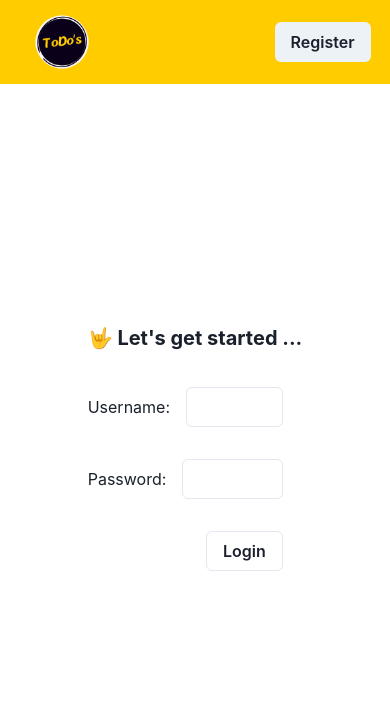
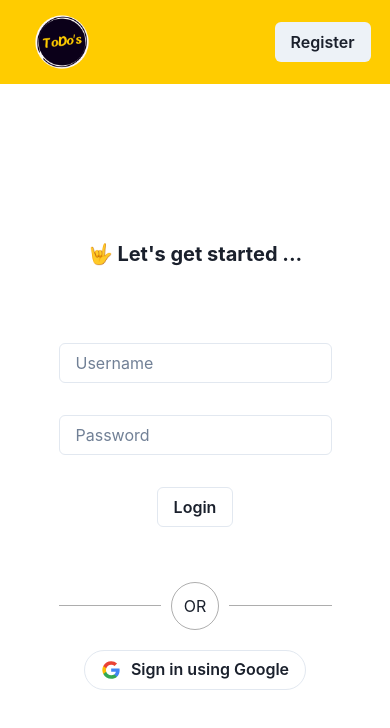
Before and after one commit to nj2397/todo-lists-frontend, a React (Create React App) app: page / in a window 390 px wide. Shown: the top 728 px of the page. Built offline with nearby package versions, Linux system fonts and the light colour scheme; no server answers.

Commit message:
feat(google OAuth signup): implementation of google OAuth signup

```diff
--- /dev/null
+++ b/src/components/Login.css
@@ -0,0 +1,34 @@
+.line-with-text {
+    display: flex;
+    align-items: center;
+    text-align: center;
+    margin: 20px 0;
+    font-weight: 600;
+    /* font-size: 1.5rem; */
+    /* background-color: aqua; */
+}
+
+.line-with-text::before,
+.line-with-text::after {
+    content: '';
+    flex: 1;
+    border-bottom: 1px solid #00000052;
+}
+
+.line-with-text::before {
+    margin-right: 10px;
+}
+
+.line-with-text::after {
+    margin-left: 10px;
+}
+
+#button-or {
+    border: 1px solid #00000052;
+    border-radius: 50%;
+    width: 3rem;
+    height: 3rem;
+    display: flex;
+    align-items: center;
+    justify-content: center;
+}
--- a/src/components/Login.jsx
+++ b/src/components/Login.jsx
@@ -1,17 +1,53 @@
-import { useState } from "react";
+import { useEffect, useState } from "react";
 import axios from 'axios';
 import { useNavigate } from "react-router-dom"
-import { Button, Input, Stack, useToast } from "@chakra-ui/react";
+import { Button, Image, Input, Stack, Text, useToast } from "@chakra-ui/react";
 import Header from "./Header";
+import { useGoogleLogin } from "@react-oauth/google";
+import GoogleIcon from "./assets/icons/google-icon.svg"
+
+import "./Login.css"
 
 const LoginUser = () => {
 
     const toast = useToast();
     const navigate = useNavigate();
+    const [windowWidth, setWindowWidth] = useState(false)
 
     const [loginCreds, setLoginCreds] = useState({
         username: '',
         password: ''
+    })
+
+
+    const googleLogin = useGoogleLogin({
+        onSuccess: async({ code }) => {
+            console.log('code --> ', code)
+            const response = await axios.post(`${process.env.REACT_APP_TODO_SERVER_URI}/google-login`, { code })
+            console.log("token --> ", response)
+
+            if (response.data.status === 200 && response.data.data.userID) {
+                toast({
+                    title: "Credentials Verified Successfully",
+                    status: 'success',
+                    duration: 10000,
+                    isClosable: true
+                })
+                localStorage.setItem('userID', response.data.data.userID)
+                localStorage.setItem('token', response.data.data.token)
+                navigate("/todo-dashboard")
+            }
+        },
+        flow: 'auth-code',
+        onError: (err) => {
+            toast({
+                title: "Some error occurred. Please retry after sometime",
+                status: 'error',
+                duration: 10000,
+                isClosable: true
+            })
+            console.log("err --> ", err)
+        }
     })
 
     const handleUsername = (e) => {
@@ -37,14 +73,11 @@ const LoginUser = () => {
         return () => clearTimeout(typeHandler)
     }
 
-    // console.log('server uri --> ', process.env.REACT_APP_TODO_SERVER_URI)
     const handleCredsSubmit = async () => {
         console.log("Login Credentials ---> ", loginCreds)
 
         try {
             const response = await axios.post(`${process.env.REACT_APP_TODO_SERVER_URI}/login`, loginCreds)
-
-            console.log("response -->", response)
 
             if (response.data.status === 200 && response.data.message.userID) {
                 toast({
@@ -125,7 +158,20 @@ const LoginUser = () => {
         }
     }
 
+    useEffect(() => {
+        const handleResize = () => {
+            setWindowWidth(window.innerWidth < 512);
+        };
 
+        window.addEventListener('resize', handleResize);
+        handleResize();
+
+        return () => {
+            window.removeEventListener('resize', handleResize);
+        };
+    }, []);
+
+    console.log('windowWidth --> ', windowWidth)
 
     return (
         <div className="login-container">
@@ -163,7 +209,8 @@ const LoginUser = () => {
                         <div
                             style={{
                                 fontWeight: 700,
-                                fontSize: 20
+                                fontSize: 20,
+                                marginBottom: "2em"
                             }}
                         >
                             <p>🤟 Let's get started ...</p>
@@ -172,13 +219,48 @@ const LoginUser = () => {
                             style={{
                                 // backgroundColor: 'honeydew',
                                 height: "30vh",
-                                width: "50vw",
+                                // width: "50vw",
                                 display: "flex",
                                 justifyContent: "center",
                                 alignItems: "center"
                             }}
                         >
                             <Stack spacing="2em">
+                                { windowWidth ? (
+                                    <>
+                                        <div>
+                                            <Input
+                                                type="text"
+                                                placeholder="Username"
+                                                onInputCapture={handleUsername}
+                                                onKeyDownCapture={(e) => {
+                                                    if (e.key === "Enter")
+                                                        handleCredsSubmit();
+                                                }}
+                                            />
+                                        </div>
+                                        <div>
+                                            <Input
+                                                type='password'
+                                                placeholder="Password"
+                                                onInputCapture={handlePassword}
+                                                onKeyDownCapture={(e) => {
+                                                    if (e.key === "Enter")
+                                                        handleCredsSubmit();
+                                                }}
+                                            />
+                                        </div>
+                                        <div>
+                                            <Button
+                                                variant="outline"
+                                                onClick={handleCredsSubmit}
+                                            >
+                                                Login
+                                            </Button>
+                                        </div>
+                                    </>
+                                ) : (
+                                    <>
                                         <div style={{ display: "flex", alignItems: "center" }}>
                                             <p style={{ marginRight: "1em" }}>Username: </p>
                                             <Input
@@ -211,7 +293,28 @@ const LoginUser = () => {
                                                 Login
                                             </Button>
                                         </div>
+                                    </>
+                                )}
                             </Stack>
+                        </div>
+                        <div className="line-with-text">
+                            <button
+                                id="button-or"
+                            >
+                                OR
+                            </button>
+                        </div>
+                        <div>
+                            <Button
+                                variant="outline"
+                                onClick={() => googleLogin()}
+                                style={{ borderRadius: 100 }}
+                            >
+                                <div style={{ display: 'flex', flexDirection: 'row', gap: 10}}>
+                                    <Image src={GoogleIcon} alt="Google Icon" />
+                                    <Text>Sign in using Google</Text>
+                                </div>
+                            </Button>
                         </div>
                     </Stack>
 
--- a/src/components/Signup.jsx
+++ b/src/components/Signup.jsx
@@ -1,4 +1,4 @@
-import { useState } from "react";
+import { useEffect, useState } from "react";
 import { useNavigate } from "react-router-dom";
 import { Button, Input, Stack, useToast } from "@chakra-ui/react";
 import Header from "./Header"
@@ -10,6 +10,8 @@ const Signup = () => {
 
     const toast = useToast();
     const navigate = useNavigate();
+
+    const [windowWidth, setWindowWidth] = useState(false);
 
     const [registerCreds, setRegisterCreds] = useState({
         username: '',
@@ -70,6 +72,19 @@ const Signup = () => {
         }
     }
 
+    useEffect(() => {
+        const handleResize = () => {
+            setWindowWidth(window.innerWidth < 512);
+        };
+
+        window.addEventListener('resize', handleResize);
+        handleResize();
+
+        return () => {
+            window.removeEventListener('resize', handleResize);
+        };
+    }, [])
+
 
     return (
         <div className="signup-container">
@@ -107,7 +122,8 @@ const Signup = () => {
                         <div
                             style={{
                                 fontWeight: 700,
-                                fontSize: 20
+                                fontSize: 20,
+                                marginBottom: "2em"
                             }}
                         >
                             <p>👋 Hey! Register yourself to get started</p>
@@ -116,13 +132,41 @@ const Signup = () => {
                             style={{
                                 // backgroundColor: 'honeydew',
                                 height: "30vh",
-                                width: "50vw",
+                                // width: "50vw",
                                 display: "flex",
                                 justifyContent: "center",
                                 alignItems: "center"
                             }}
                         >
                             <Stack spacing="2em">
+                                { windowWidth ?
+                                    <>
+                                        <div>
+                                            <Input
+                                                type="text"
+                                                onInputCapture={handleUsername}
+                                                placeholder="Username"
+                                            />
+                                        </div>
+                                        <div>
+                                            <Input
+                                                type="password"
+                                                onInputCapture={handlePassword}
+                                                placeholder="Password"
+                                            />
+                                        </div>
+                                        <div>
+                                            <Button
+                                                variant="outline"
+                                                onClick={handleCredsSubmit}
+                                            >
+                                                Signup
+                                            </Button>
+                                        </div>
+                                    </>
+
+                                :
+                                    <>
                                         <div style={{ display: "flex", alignItems: "center" }}>
                                             <p style={{ marginRight: "1em" }}>Username: </p>
                                             <Input
@@ -153,6 +197,8 @@ const Signup = () => {
                                                 Signup
                                             </Button>
                                         </div>
+                                    </>
+                                }
                             </Stack>
                         </div>
                     </Stack>
```
Also changed, not shown: package.json (+6 -1 lines), src/App.js (+5 -4 lines), src/components/Todo.css (+42 -2 lines), src/components/Todo.jsx (+25 -27 lines), src/index.js (deleted, +0 -17 lines), src/components/assets/icons/google-icon.svg (added). Lines whose indentation alone changed are shown as unchanged.
